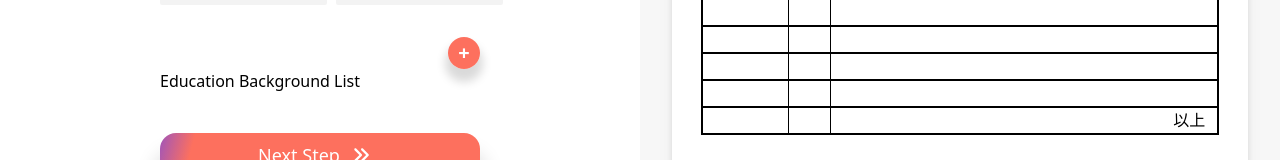
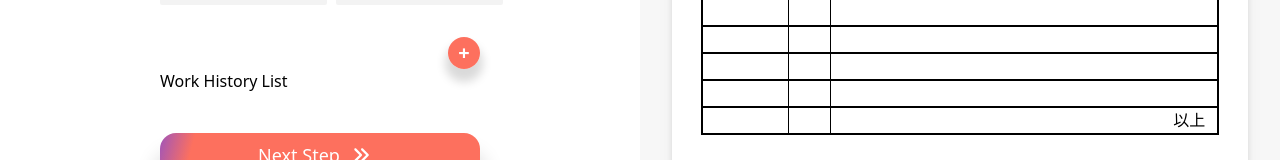
Before and after one commit to stmidi613/Japanese-Resume-Builder, a React (Create React App) app: page / in a window 1280 px wide. Shown: the part 779-939 px from the top of the page. Built offline with nearby package versions, Linux system fonts and the light colour scheme.

Commit message:
I changed the title for the Work History List.

```diff
--- a/src/Components/Resume/ResumeForms/Form2/WorkList.tsx
+++ b/src/Components/Resume/ResumeForms/Form2/WorkList.tsx
@@ -12,7 +12,7 @@ const WorkList: React.FC<Props> = ({workHist}) => {
   return (
     <>
     <div className="">
-    <span>Education Background List</span>
+    <span>Work History List</span>
     {
       workHist.map((item) =>
       (<SingleWorkItem
```
